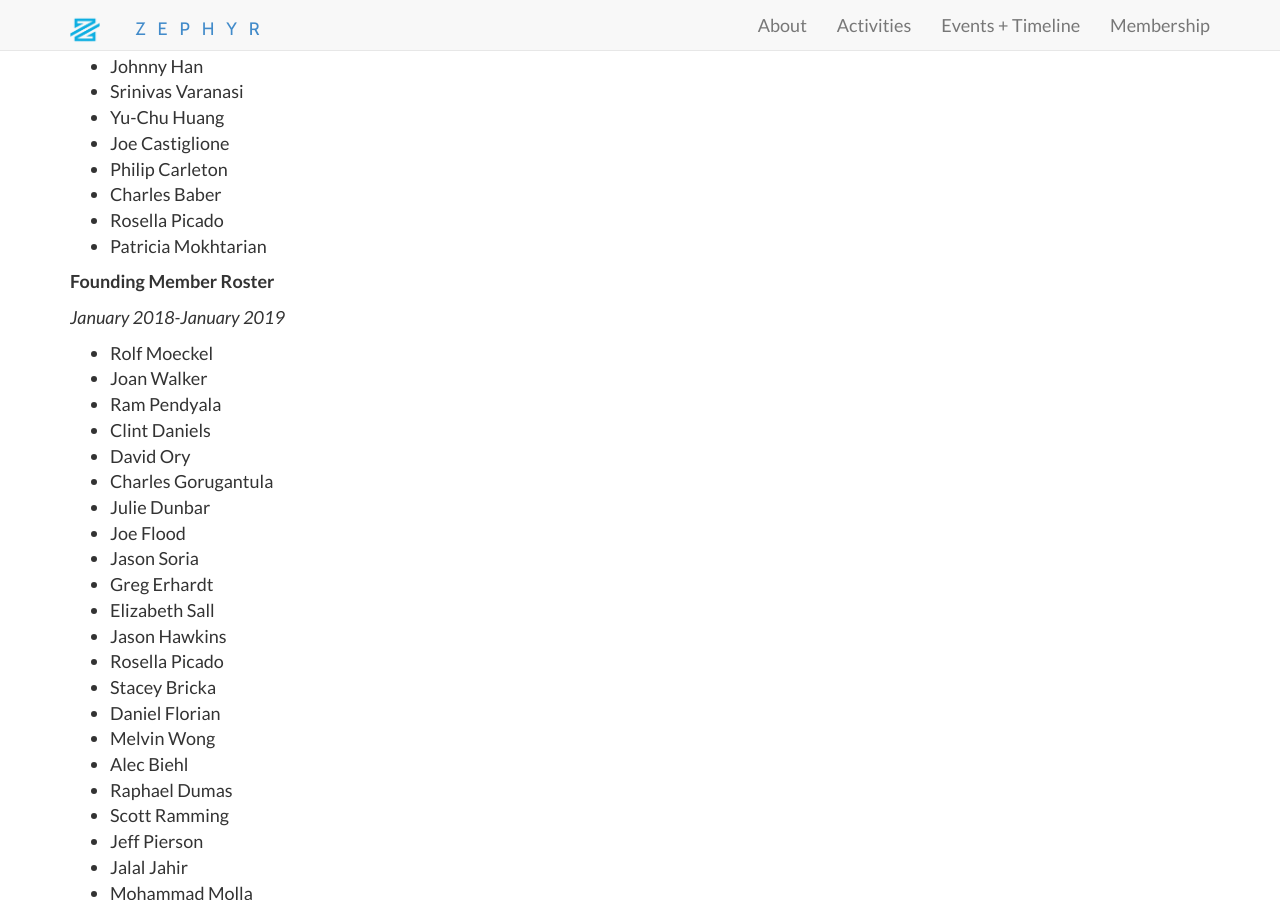
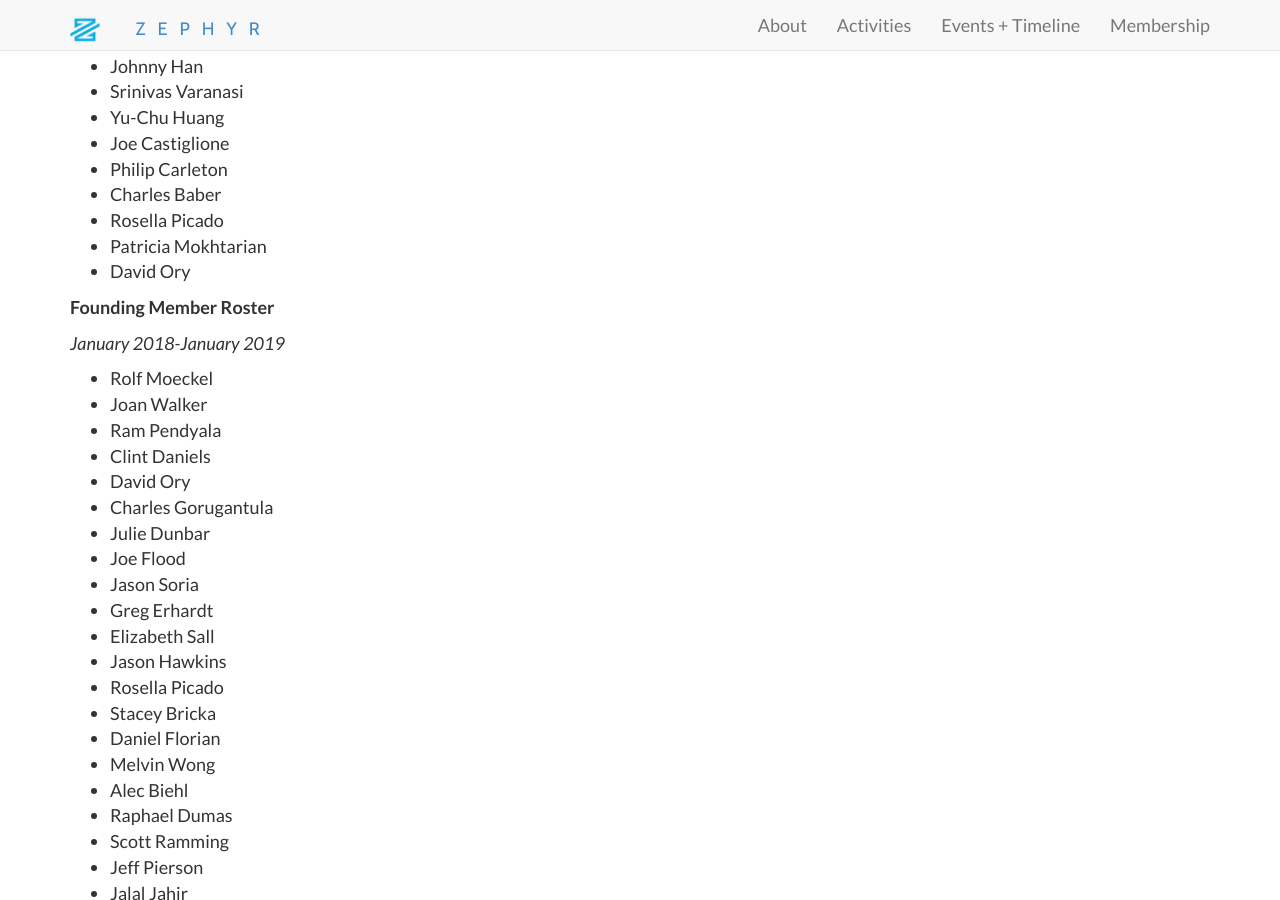
Before and after one commit to ZephyrTransport/zephyr-website, a Jekyll site: the page built from members.md, in a window 1280 px wide and 900 px high, scrolled down 1020 px. Built offline with Jekyll 4.4.1, drawn with Linux system fonts in a browser that asks for light colours; nearby versions of some CDN libraries.

Commit message:
Add member

```diff
--- a/members.md
+++ b/members.md
@@ -47,6 +47,7 @@ Member’s are at the heart of the Zephyr Foundation’s organizational structur
  * Charles Baber
  * Rosella Picado
  * Patricia Mokhtarian
+ * David Ory
 
 **Founding Member Roster**
 
```
